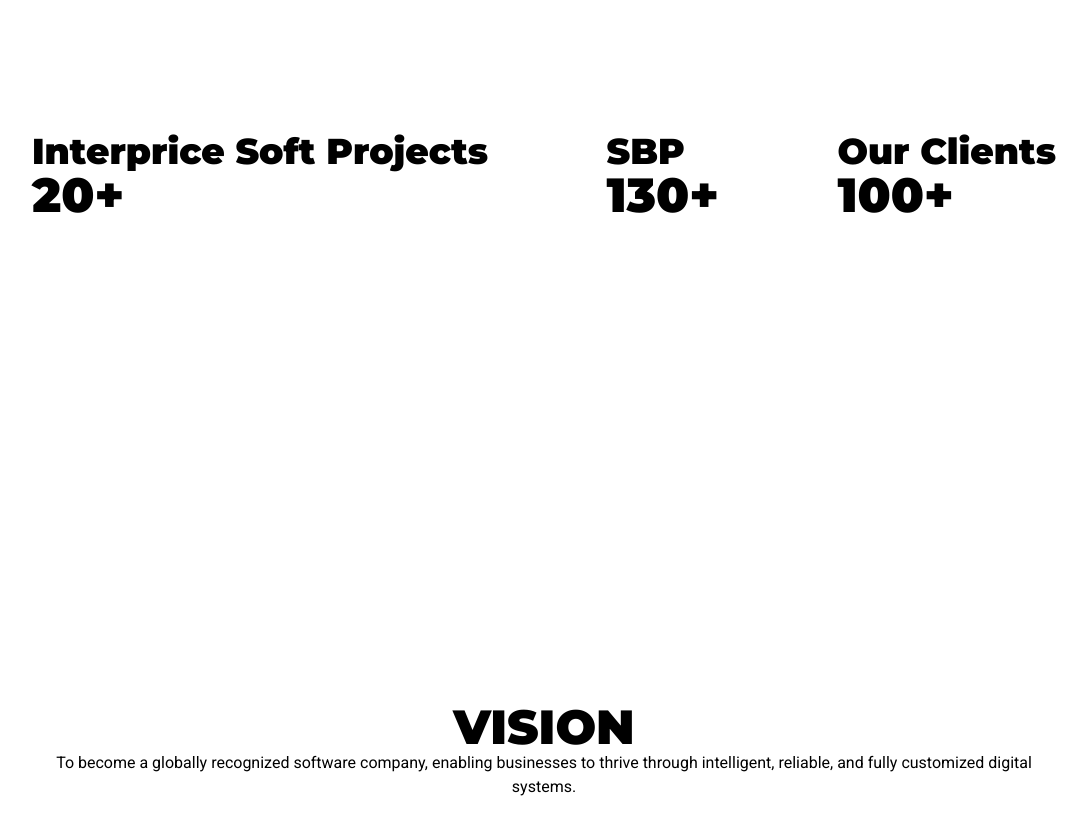
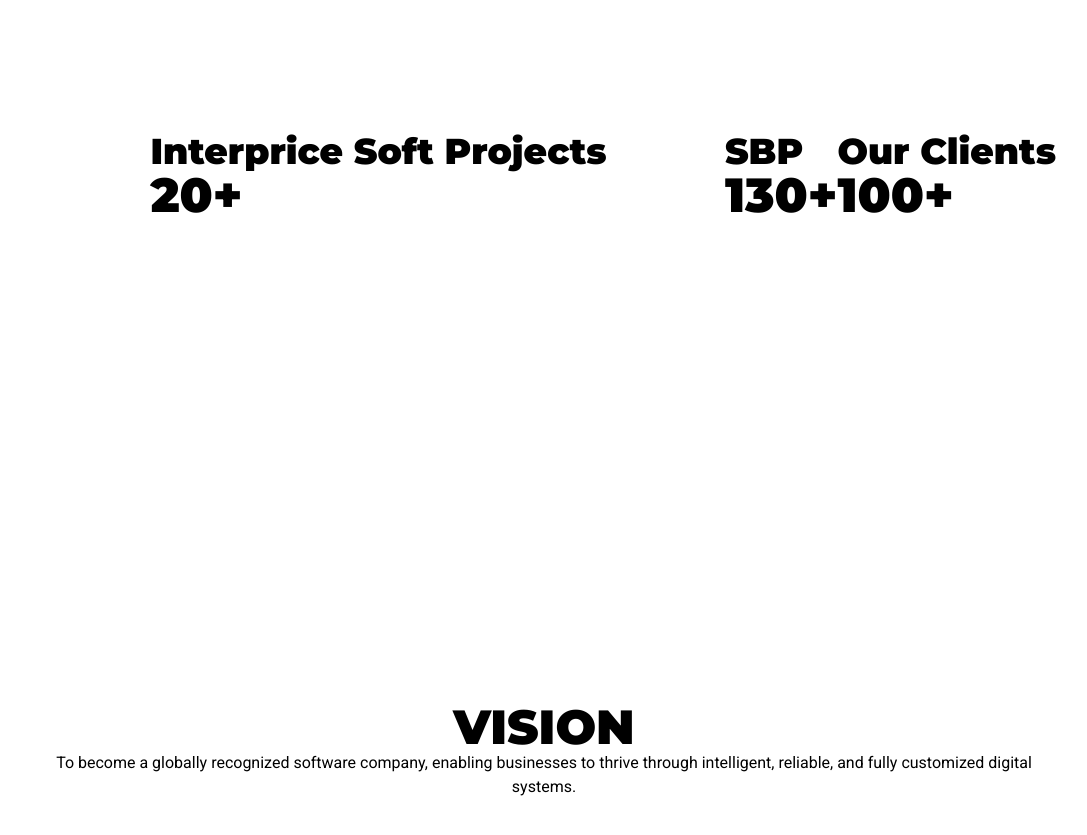
Before and after one commit to MuhammadKhushamAli/RafbaSoft, a React (Vite) app in the folder RafbaSoft/: page / in a window 1280 px wide. Shown: the part 2440-3275 px from the top of the page, without its empty margins (96-1183 px from the left). Built offline with nearby package versions, Linux system fonts and the light colour scheme.

Commit message:
Minor Changes

```diff
--- a/RafbaSoft/src/components/home/Home.jsx
+++ b/RafbaSoft/src/components/home/Home.jsx
@@ -175,7 +175,8 @@ export default function Home() {
                 <div
                     ref={ref}
                     className='flex flex-row max-md:flex-col justify-between max-md:justify-evenly items-center h-full w-full'>
-                    <div>
+                    <div
+                    className='m-auto'>
                         <h4
                             className='font-[Montserrat] font-black text-4xl max-sm:text-3xl'>Interprice Soft Projects</h4>
                         <h4
```
